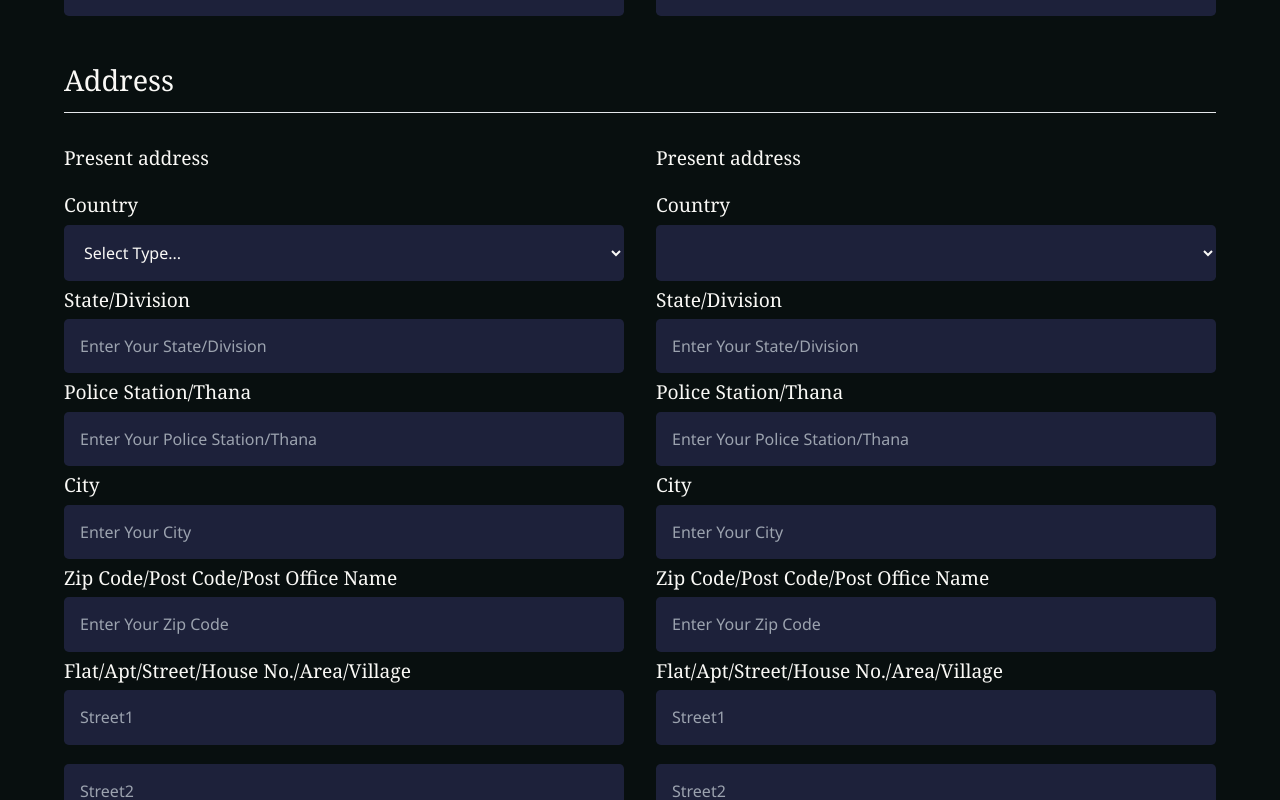
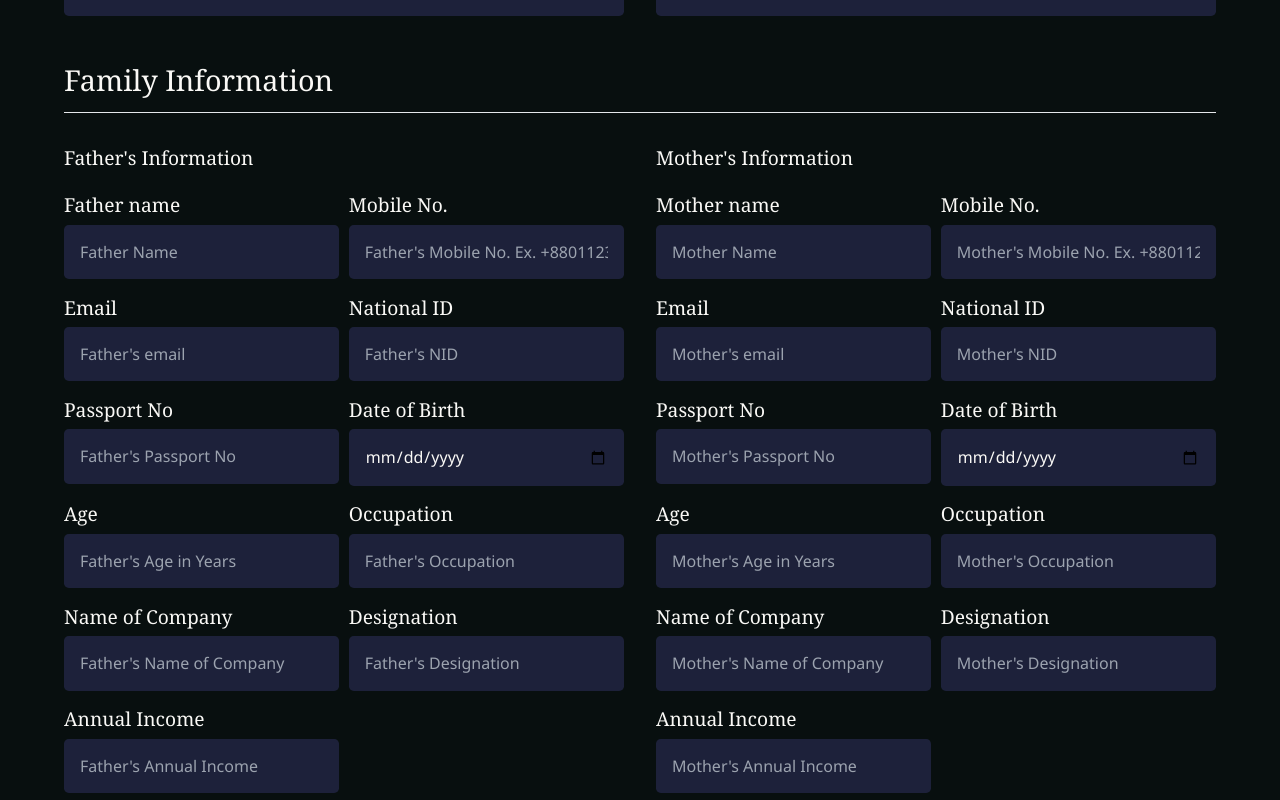
Before and after one commit to abusaidshabib/univast-client, a React (Vite) app: page /admission/online in a window 1280 px wide. Shown: the part 2340-3140 px from the top of the page. Built offline with nearby package versions, Linux system fonts and the light colour scheme.

Commit message:
Admission form family info

```diff
--- a/src/Components/Main/Admission/AdmissionForm.jsx
+++ b/src/Components/Main/Admission/AdmissionForm.jsx
@@ -534,7 +534,7 @@ const AdmissionForm = () => {
           <div>
             <div>
               <p className="font-serif text-2xl text-p-white py-5">
-                Present address
+                Permanent address
               </p>
               <div>
                 <label className="text-p-white font-serif text-2xl leading-loose">
@@ -636,206 +636,306 @@ const AdmissionForm = () => {
         </div>
 
         {/* Address */}
-        <p className="font-serif text-4xl text-p-white py-5">Address</p>
+        <p className="font-serif text-4xl text-p-white py-5">
+          Family Information
+        </p>
         <hr className="pb-5" />
         <div className="grid grid-cols-2 gap-10 pb-10">
           <div>
             <p className="font-serif text-2xl text-p-white py-5">
-              Present address
+              Father&apos;s Information
             </p>
+            <div className="grid grid-cols-2 gap-3">
               <div>
                 <label className="text-p-white font-serif text-2xl leading-loose">
-                Country
-              </label>
-              <br />
-              <select
-                className="w-full bg-primary-800/50 text-p-white py-5 px-5 text-xl rounded-md"
-                {...register("p-Country", { required: true })}
-              >
-                <option className="text-p-white">Select Type...</option>
-                <option className="text-p-white" value="Bangladesh">
-                  Bangladesh
-                </option>
-                <option className="text-p-white" value="Indian">
-                  Indian
-                </option>
-                <option className="text-p-white" value="Others">
-                  Others
-                </option>
-              </select>{" "}
-              <br />
-            </div>
-            <div>
-              <label className="text-p-white font-serif text-2xl leading-loose">
-                State/Division
+                  Father name
                 </label>
                 <br />
                 <input
                   className="w-full bg-primary-800/50 text-p-white py-5 px-5 text-xl rounded-md"
-                placeholder="Enter Your State/Division"
+                  placeholder="Father Name"
                   type="text"
-                {...register("p-state-division", { required: true })}
+                  {...register("father-name", { required: true })}
                 />
                 <br />
               </div>
               <div>
                 <label className="text-p-white font-serif text-2xl leading-loose">
-                Police Station/Thana
+                  Mobile No.
                 </label>
                 <br />
                 <input
                   className="w-full bg-primary-800/50 text-p-white py-5 px-5 text-xl rounded-md"
-                placeholder="Enter Your Police Station/Thana"
+                  placeholder="Father's Mobile No. Ex. +8801123456789"
                   type="text"
-                {...register("p-thana", { required: true })}
+                  {...register("father-mobile", { required: true })}
                 />
                 <br />
               </div>
               <div>
                 <label className="text-p-white font-serif text-2xl leading-loose">
-                City
+                  Email
                 </label>
                 <br />
                 <input
                   className="w-full bg-primary-800/50 text-p-white py-5 px-5 text-xl rounded-md"
-                placeholder="Enter Your City"
-                type="text"
-                {...register("p-city", { required: true })}
+                  placeholder="Father's email"
+                  type="email"
+                  {...register("father-email", { required: true })}
                 />
                 <br />
               </div>
               <div>
                 <label className="text-p-white font-serif text-2xl leading-loose">
-                Zip Code/Post Code/Post Office Name
+                  National ID
                 </label>
                 <br />
                 <input
                   className="w-full bg-primary-800/50 text-p-white py-5 px-5 text-xl rounded-md"
-                placeholder="Enter Your Zip Code"
-                type="number"
-                {...register("p-zip-code", { required: true })}
+                  placeholder="Father's NID"
+                  type="text"
+                  {...register("father-nid", { required: true })}
                 />
                 <br />
               </div>
               <div>
                 <label className="text-p-white font-serif text-2xl leading-loose">
-                Flat/Apt/Street/House No./Area/Village
+                  Passport No
                 </label>
                 <br />
                 <input
                   className="w-full bg-primary-800/50 text-p-white py-5 px-5 text-xl rounded-md"
-                placeholder="Street1"
+                  placeholder="Father's Passport No"
                   type="text"
-                {...register("p-street1", { required: true })}
-              />
-              <br />
-              <br />
-              <input
-                className="w-full bg-primary-800/50 text-p-white py-5 px-5 text-xl rounded-md"
-                placeholder="Street2"
-                type="text"
-                {...register("p-street2", { required: true })}
-              />
-              <br />
-            </div>
-          </div>
-          <div>
-            <div>
-              <p className="font-serif text-2xl text-p-white py-5">
-                Present address
-              </p>
-              <div>
-                <label className="text-p-white font-serif text-2xl leading-loose">
-                  Country
-                </label>
-                <br />
-                <select
-                  className="w-full bg-primary-800/50 text-p-white py-5 px-5 text-xl rounded-md"
-                  {...register("country", { required: true })}
-                >
-                  <option className="text-p-white">Select Type...</option>
-                  <option className="text-p-white" value="Bangladesh">
-                    Bangladesh
-                  </option>
-                  <option className="text-p-white" value="Indian">
-                    Indian
-                  </option>
-                  <option className="text-p-white" value="Others">
-                    Others
-                  </option>
-                </select>{" "}
-                <br />
-              </div>
-              <div>
-                <label className="text-p-white font-serif text-2xl leading-loose">
-                  State/Division
-                </label>
-                <br />
-                <input
-                  className="w-full bg-primary-800/50 text-p-white py-5 px-5 text-xl rounded-md"
-                  placeholder="Enter Your State/Division"
-                  type="text"
-                  {...register("state-division", { required: true })}
+                  {...register("father-passport", { required: true })}
                 />
                 <br />
               </div>
               <div>
                 <label className="text-p-white font-serif text-2xl leading-loose">
-                  Police Station/Thana
+                  Date of Birth
                 </label>
                 <br />
                 <input
                   className="w-full bg-primary-800/50 text-p-white py-5 px-5 text-xl rounded-md"
-                  placeholder="Enter Your Police Station/Thana"
-                  type="text"
-                  {...register("thana", { required: true })}
+                  placeholder=""
+                  type="date"
+                  {...register("father-dob", { required: true })}
                 />
                 <br />
               </div>
               <div>
                 <label className="text-p-white font-serif text-2xl leading-loose">
-                  City
+                  Age
                 </label>
                 <br />
                 <input
                   className="w-full bg-primary-800/50 text-p-white py-5 px-5 text-xl rounded-md"
-                  placeholder="Enter Your City"
+                  placeholder="Father's Age in Years"
                   type="text"
-                  {...register("city", { required: true })}
+                  {...register("father-age", { required: true })}
                 />
                 <br />
               </div>
               <div>
                 <label className="text-p-white font-serif text-2xl leading-loose">
-                  Zip Code/Post Code/Post Office Name
+                  Occupation
                 </label>
                 <br />
                 <input
                   className="w-full bg-primary-800/50 text-p-white py-5 px-5 text-xl rounded-md"
-                  placeholder="Enter Your Zip Code"
-                  type="number"
-                  {...register("zip-code", { required: true })}
+                  placeholder="Father's Occupation"
+                  type="text"
+                  {...register("father-occupation", { required: true })}
                 />
                 <br />
               </div>
               <div>
                 <label className="text-p-white font-serif text-2xl leading-loose">
-                  Flat/Apt/Street/House No./Area/Village
+                  Name of Company
                 </label>
                 <br />
                 <input
                   className="w-full bg-primary-800/50 text-p-white py-5 px-5 text-xl rounded-md"
-                  placeholder="Street1"
+                  placeholder="Father's Name of Company"
                   type="text"
-                  {...register("street1", { required: true })}
+                  {...register("father-company", { required: true })}
                 />
                 <br />
+              </div>
+              <div>
+                <label className="text-p-white font-serif text-2xl leading-loose">
+                  Designation
+                </label>
                 <br />
                 <input
                   className="w-full bg-primary-800/50 text-p-white py-5 px-5 text-xl rounded-md"
-                  placeholder="Street2"
+                  placeholder="Father's Designation"
                   type="text"
-                  {...register("street2", { required: true })}
+                  {...register("father-designation", { required: true })}
+                />
+                <br />
+              </div>
+              <div>
+                <label className="text-p-white font-serif text-2xl leading-loose">
+                  Annual Income
+                </label>
+                <br />
+                <input
+                  className="w-full bg-primary-800/50 text-p-white py-5 px-5 text-xl rounded-md"
+                  placeholder="Father's Annual Income"
+                  type="text"
+                  {...register("father-income", { required: true })}
+                />
+                <br />
+              </div>
+            </div>
+          </div>
+          <div>
+            <p className="font-serif text-2xl text-p-white py-5">
+              Mother&apos;s Information
+            </p>
+            <div className="grid grid-cols-2 gap-3">
+              <div>
+                <label className="text-p-white font-serif text-2xl leading-loose">
+                  Mother name
+                </label>
+                <br />
+                <input
+                  className="w-full bg-primary-800/50 text-p-white py-5 px-5 text-xl rounded-md"
+                  placeholder="Mother Name"
+                  type="text"
+                  {...register("mother-name", { required: true })}
+                />
+                <br />
+              </div>
+              <div>
+                <label className="text-p-white font-serif text-2xl leading-loose">
+                  Mobile No.
+                </label>
+                <br />
+                <input
+                  className="w-full bg-primary-800/50 text-p-white py-5 px-5 text-xl rounded-md"
+                  placeholder="Mother's Mobile No. Ex. +8801123456789"
+                  type="text"
+                  {...register("mother-mobile", { required: true })}
+                />
+                <br />
+              </div>
+              <div>
+                <label className="text-p-white font-serif text-2xl leading-loose">
+                  Email
+                </label>
+                <br />
+                <input
+                  className="w-full bg-primary-800/50 text-p-white py-5 px-5 text-xl rounded-md"
+                  placeholder="Mother's email"
+                  type="email"
+                  {...register("mother-email", { required: true })}
+                />
+                <br />
+              </div>
+              <div>
+                <label className="text-p-white font-serif text-2xl leading-loose">
+                  National ID
+                </label>
+                <br />
+                <input
+                  className="w-full bg-primary-800/50 text-p-white py-5 px-5 text-xl rounded-md"
+                  placeholder="Mother's NID"
+                  type="text"
+                  {...register("mother-nid", { required: true })}
+                />
+                <br />
+              </div>
+              <div>
+                <label className="text-p-white font-serif text-2xl leading-loose">
+                  Passport No
+                </label>
+                <br />
+                <input
+                  className="w-full bg-primary-800/50 text-p-white py-5 px-5 text-xl rounded-md"
+                  placeholder="Mother's Passport No"
+                  type="text"
+                  {...register("mother-passport", { required: true })}
+                />
+                <br />
+              </div>
+              <div>
+                <label className="text-p-white font-serif text-2xl leading-loose">
+                  Date of Birth
+                </label>
+                <br />
+                <input
+                  className="w-full bg-primary-800/50 text-p-white py-5 px-5 text-xl rounded-md"
+                  placeholder=""
+                  type="date"
+                  {...register("mother-dob", { required: true })}
+                />
+                <br />
+              </div>
+              <div>
+                <label className="text-p-white font-serif text-2xl leading-loose">
+                  Age
+                </label>
+                <br />
+                <input
+                  className="w-full bg-primary-800/50 text-p-white py-5 px-5 text-xl rounded-md"
+                  placeholder="Mother's Age in Years"
+                  type="text"
+                  {...register("mother-age", { required: true })}
+                />
+                <br />
+              </div>
+              <div>
+                <label className="text-p-white font-serif text-2xl leading-loose">
+                  Occupation
+                </label>
+                <br />
+                <input
+                  className="w-full bg-primary-800/50 text-p-white py-5 px-5 text-xl rounded-md"
+                  placeholder="Mother's Occupation"
+                  type="text"
+                  {...register("mother-occupation", { required: true })}
+                />
+                <br />
+              </div>
+              <div>
+                <label className="text-p-white font-serif text-2xl leading-loose">
+                  Name of Company
+                </label>
+                <br />
+                <input
+                  className="w-full bg-primary-800/50 text-p-white py-5 px-5 text-xl rounded-md"
+                  placeholder="Mother's Name of Company"
+                  type="text"
+                  {...register("mother-company", { required: true })}
+                />
+                <br />
+              </div>
+              <div>
+                <label className="text-p-white font-serif text-2xl leading-loose">
+                  Designation
+                </label>
+                <br />
+                <input
+                  className="w-full bg-primary-800/50 text-p-white py-5 px-5 text-xl rounded-md"
+                  placeholder="Mother's Designation"
+                  type="text"
+                  {...register("mother-designation", { required: true })}
+                />
+                <br />
+              </div>
+              <div>
+                <label className="text-p-white font-serif text-2xl leading-loose">
+                  Annual Income
+                </label>
+                <br />
+                <input
+                  className="w-full bg-primary-800/50 text-p-white py-5 px-5 text-xl rounded-md"
+                  placeholder="Mother's Annual Income"
+                  type="text"
+                  {...register("mother-income", { required: true })}
                 />
                 <br />
               </div>
```
Lines whose indentation alone changed are shown as unchanged.
